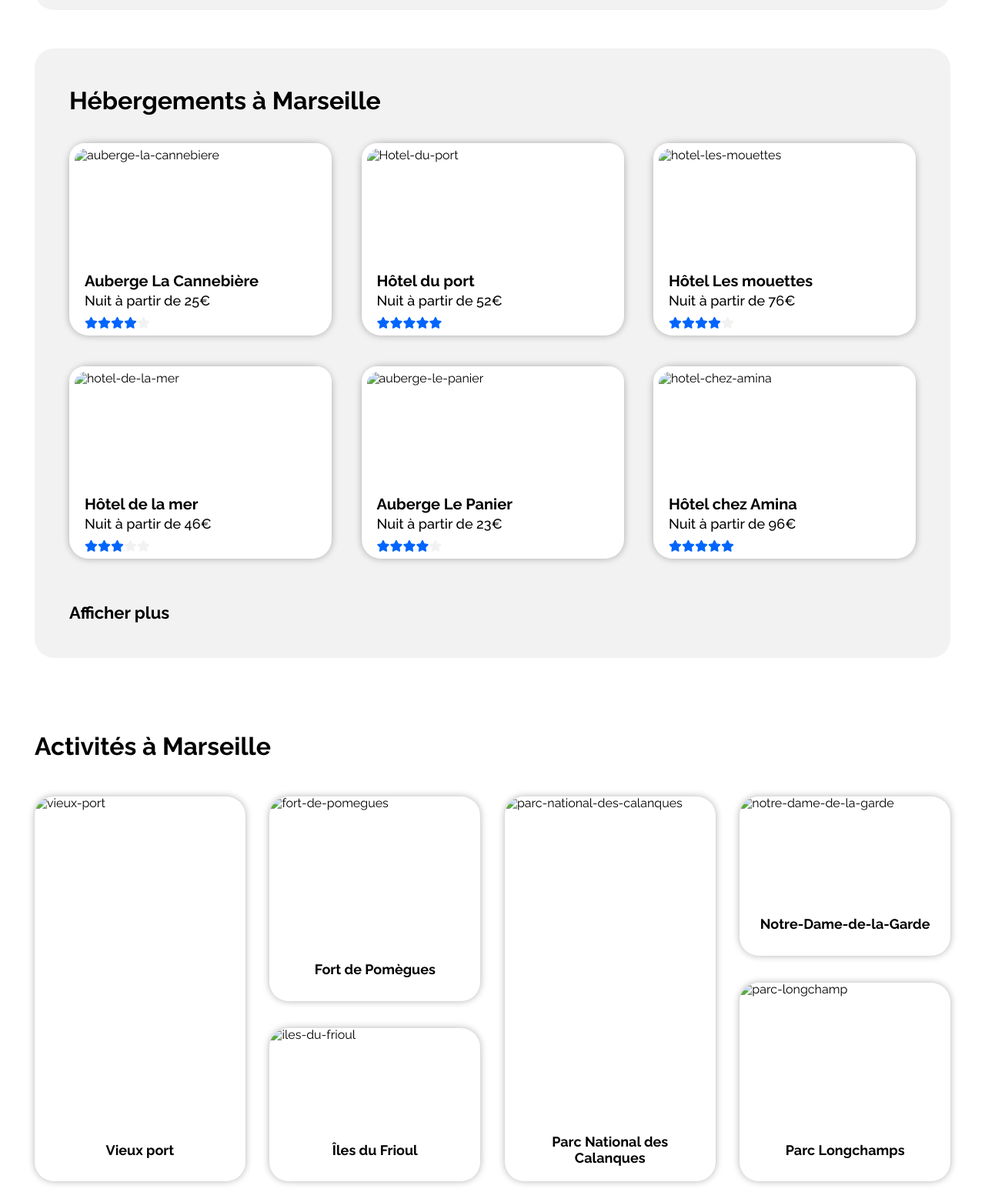
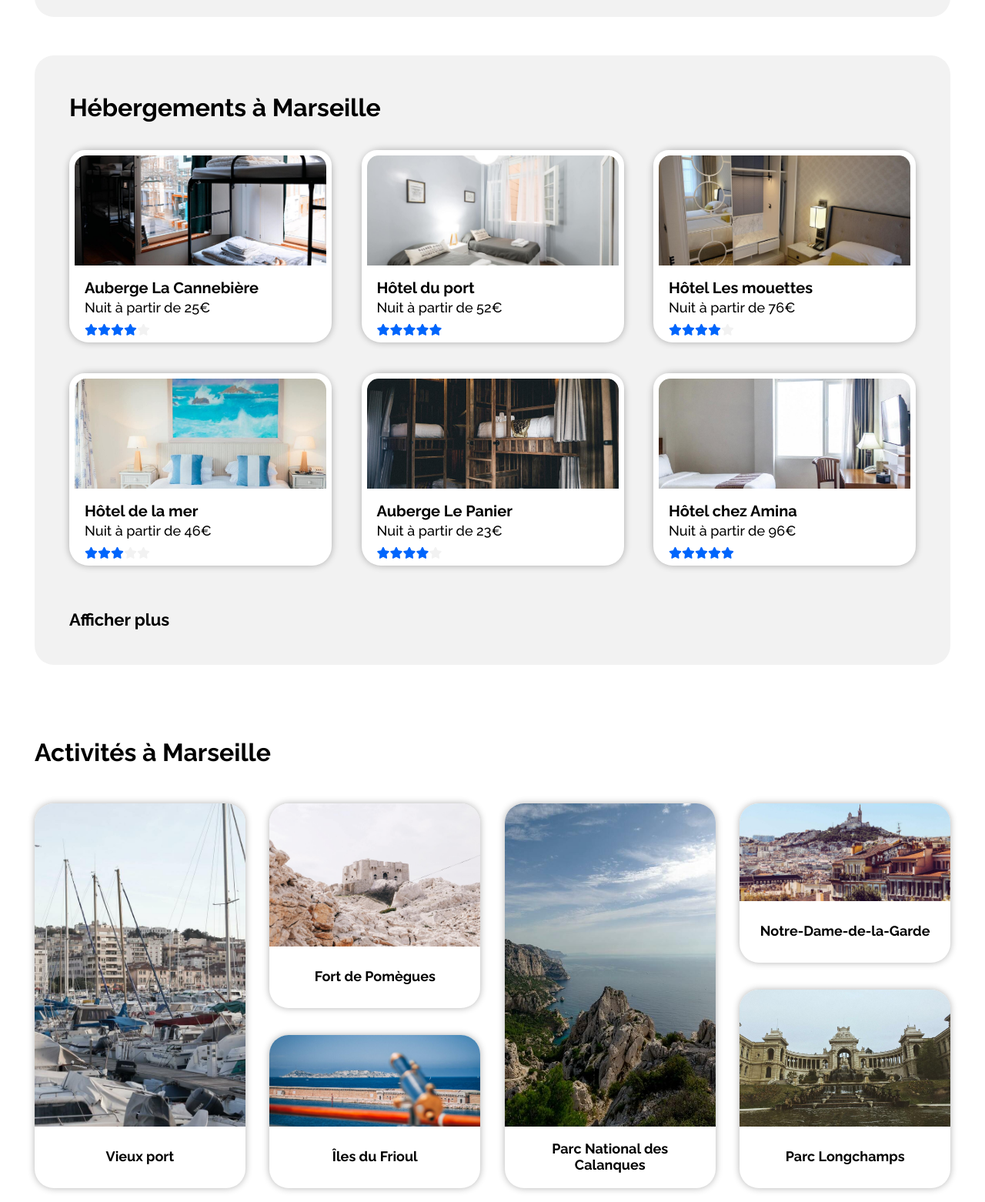
Before and after one commit to NasrInes/Booki_OCR, a plain HTML site: page index.html in a window 1280 px wide. Shown: the part 1235-2797 px from the top of the page at 77% size. Drawn offline with Linux system fonts and the light colour scheme; the site is published under a folder, as on GitHub Pages, so addresses that start at the root find nothing.

Commit message:
Add files via upload

```diff
--- a/index.html
+++ b/index.html
@@ -18,7 +18,7 @@
     <header>
         <!--LOGO-->
         <a class="logo-header" href="">
-            <img id="logo" alt="logo-Booki" src="/images/logo/Booki.png">
+            <img id="logo" alt="logo-Booki" src="images/logo/Booki.png">
         </a>
         <!--Barre de navigation : Hébergement Activités-->
         <nav>
@@ -99,7 +99,7 @@
                     <a href="" class="place-card">
                         <!--Image-->
                         <div class="image-place-card">
-                            <img src="/images/hebergements/3_medium/1.jpg" alt="auberge-la-cannebiere">
+                            <img src="images/hebergements/3_medium/1.jpg" alt="auberge-la-cannebiere">
                         </div>
                         <!--Description-->
                         <div class="description-place-card">
@@ -120,7 +120,7 @@
                     <a href="" class="place-card">
                         <!--Image-->
                         <div class="image-place-card">
-                            <img src="/images/hebergements/3_medium/2.jpg" alt="Hotel-du-port">
+                            <img src="images/hebergements/3_medium/2.jpg" alt="Hotel-du-port">
                         </div>
                         <!--Description-->
                         <div class="description-place-card">
@@ -142,7 +142,7 @@
                     <a href="" class="place-card">
                         <!--Image-->
                         <div class="image-place-card">
-                            <img src="/images/hebergements/3_medium/3.jpg" alt="hotel-les-mouettes">
+                            <img src="images/hebergements/3_medium/3.jpg" alt="hotel-les-mouettes">
                         </div>
                         <!--Description-->
                         <div class="description-place-card">
@@ -163,7 +163,7 @@
                     <a href="" class="place-card">
                         <!--Image-->
                         <div class="image-place-card">
-                            <img src="/images/hebergements/3_medium/4.jpg" alt="hotel-de-la-mer">
+                            <img src="images/hebergements/3_medium/4.jpg" alt="hotel-de-la-mer">
                         </div>
                         <!--Description-->
                         <div class="description-place-card">
@@ -184,7 +184,7 @@
                     <a href="" class="place-card">
                         <!--Image-->
                         <div class="image-place-card">
-                            <img src="/images/hebergements/3_medium/5.jpg" alt="auberge-le-panier">
+                            <img src="images/hebergements/3_medium/5.jpg" alt="auberge-le-panier">
                         </div>
                         <!--Description-->
                         <div class="description-place-card">
@@ -205,7 +205,7 @@
                     <a href="" class="place-card">
                         <!--Image-->
                         <div class="image-place-card">
-                            <img src="/images/hebergements/3_medium/6.jpg" alt="hotel-chez-amina">
+                            <img src="images/hebergements/3_medium/6.jpg" alt="hotel-chez-amina">
                         </div>
                         <!--Description-->
                         <div class="description-place-card">
@@ -241,7 +241,7 @@
                     <a href="" class="most-famous-cards">
                         <!--Image-->
                         <div class="most-famous-cards-img">
-                            <img src="/images/hebergements/3_medium/7.jpg" alt="hotel-le-soleil-du-matin">
+                            <img src="images/hebergements/3_medium/7.jpg" alt="hotel-le-soleil-du-matin">
                         </div>
                         <!--Description-->
                         <div class="description-most-famous-cards">
@@ -262,7 +262,7 @@
                     <a href="" class="most-famous-cards">
                         <!--Image-->
                         <div class="most-famous-cards-img">
-                            <img src="/images/hebergements/3_medium/8.jpg" alt="au-coeur-de-leau-chambres-dhotes">
+                            <img src="images/hebergements/3_medium/8.jpg" alt="au-coeur-de-leau-chambres-dhotes">
                         </div>
                         <!--Description-->
                         <div class="description-most-famous-cards">
@@ -284,7 +284,7 @@
                         <!--Image-->
                         <div class="most-famous-cards-img">
                             <img id="without-zoom-img"
-                                src="/images/hebergements/3_medium/9.jpg" alt="hotel-tout-bleu-et-blanc">
+                                src="images/hebergements/3_medium/9.jpg" alt="hotel-tout-bleu-et-blanc">
                         </div>
                         <!--Description-->
                         <div class="description-most-famous-cards">
@@ -313,7 +313,7 @@
                 <!--Image-->
                 <div class="activities-img">
                     <img class="img-activity-card"
-                    src="/images/activites/3_medium/1.jpg" alt="vieux-port">
+                    src="images/activites/3_medium/1.jpg" alt="vieux-port">
                 </div>
                 <!--Titre de l'activité-->
                 <div class="activities-title">
@@ -326,7 +326,7 @@
                 <a href="" class="activities-card" id="fort-de-pomegues">
                     <!--Image-->
                     <div class="activities-img">
-                        <img src="/images/activites/2_large/2.jpg" alt="fort-de-pomegues">
+                        <img src="images/activites/2_large/2.jpg" alt="fort-de-pomegues">
                     </div>
                     <!--Titre de l'activité-->
                     <div class="activities-title">
@@ -337,7 +337,7 @@
                 <a href="" class="activities-card" id="iles-du-frioul">
                     <!--Image-->
                     <div class="activities-img">
-                        <img src="/images/activites/3_medium/3.jpg" alt="iles-du-frioul">
+                        <img src="images/activites/3_medium/3.jpg" alt="iles-du-frioul">
                     </div>
                     <!--Titre de l'activité-->
                     <div class="activities-title">
@@ -350,7 +350,7 @@
                 <!--Image-->
                 <div class="activities-img">
                     <img class="parc-national-des-calanques-img"
-                        src="/images/activites/3_medium/4.jpg" alt="parc-national-des-calanques">
+                        src="images/activites/3_medium/4.jpg" alt="parc-national-des-calanques">
                 </div>
                 <!--Titre de l'activité-->
                 <div class="activities-title">
@@ -363,7 +363,7 @@
                 <a href="" class="activities-card" id="notre-dame-de-la-garde">
                     <!--Image-->
                     <div class="activities-img ">
-                        <img src="/images/activites/3_medium/5.jpg" alt="notre-dame-de-la-garde">
+                        <img src="images/activites/3_medium/5.jpg" alt="notre-dame-de-la-garde">
                     </div>
                     <!--Titre de l'activité-->
                     <div class="activities-title">
@@ -374,7 +374,7 @@
                 <a href="" class="activities-card" id="parc-longchamp">
                     <!--Image-->
                     <div class="activities-img">
-                        <img src="/images/activites/3_medium/6.jpg" alt="parc-longchamp">
+                        <img src="images/activites/3_medium/6.jpg" alt="parc-longchamp">
                     </div>
                     <!--Titre de l'activité-->
                     <div class="activities-title">
```
